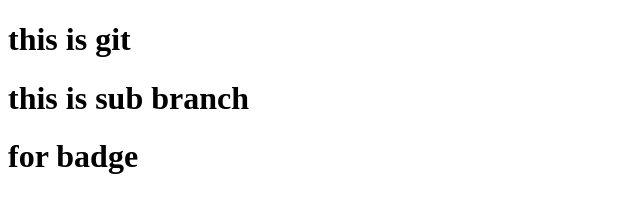
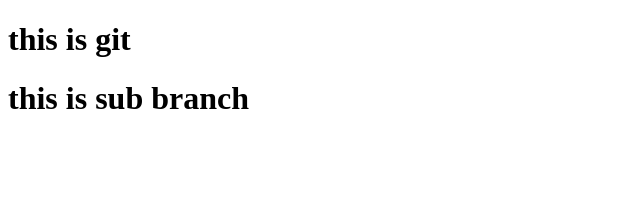
Before and after one commit to codeless-sys/git, a plain HTML site: page index.html in a window 1280 px wide. Shown: the whole page, without its empty margins (0-640 px from the left). Drawn offline with Linux system fonts and the light colour scheme.

Commit message:
Update index.html

```diff
--- a/index.html
+++ b/index.html
@@ -9,7 +9,7 @@
     <h1>this is git</h1>
 
     <h1>this is sub branch</h1>
-    <h1>for badge</h1>
+
 
 
 </body>
```
